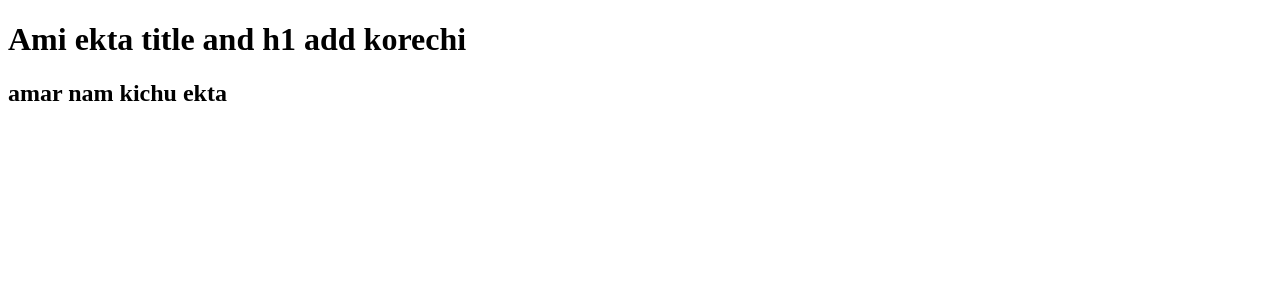
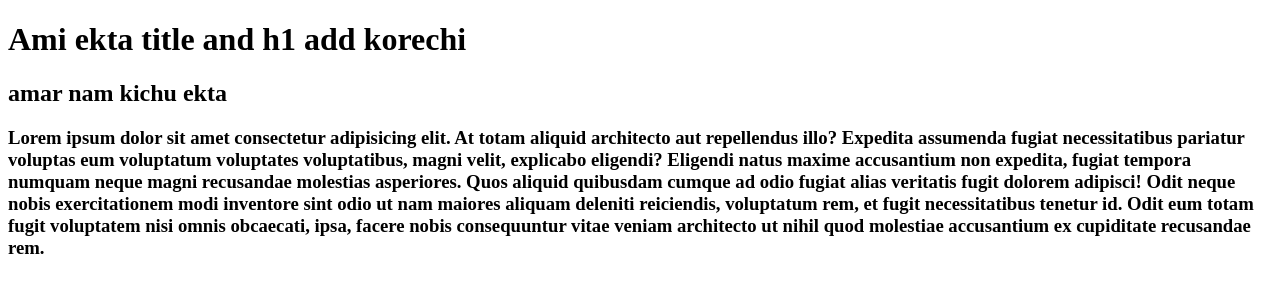
Before and after one commit to mhsaleh0713/class-work, a plain HTML site: page index.html in a window 1280 px wide. Drawn offline with Linux system fonts and the light colour scheme.

Commit message:
lorem add korechi

```diff
--- a/index.html
+++ b/index.html
@@ -8,5 +8,6 @@
 <body>
     <h1>Ami ekta title and h1 add korechi</h1>
     <h2>amar nam kichu ekta</h2>
+    <h3>Lorem ipsum dolor sit amet consectetur adipisicing elit. At totam aliquid architecto aut repellendus illo? Expedita assumenda fugiat necessitatibus pariatur voluptas eum voluptatum voluptates voluptatibus, magni velit, explicabo eligendi? Eligendi natus maxime accusantium non expedita, fugiat tempora numquam neque magni recusandae molestias asperiores. Quos aliquid quibusdam cumque ad odio fugiat alias veritatis fugit dolorem adipisci! Odit neque nobis exercitationem modi inventore sint odio ut nam maiores aliquam deleniti reiciendis, voluptatum rem, et fugit necessitatibus tenetur id. Odit eum totam fugit voluptatem nisi omnis obcaecati, ipsa, facere nobis consequuntur vitae veniam architecto ut nihil quod molestiae accusantium ex cupiditate recusandae rem.</h3>
 </body>
 </html>
```
